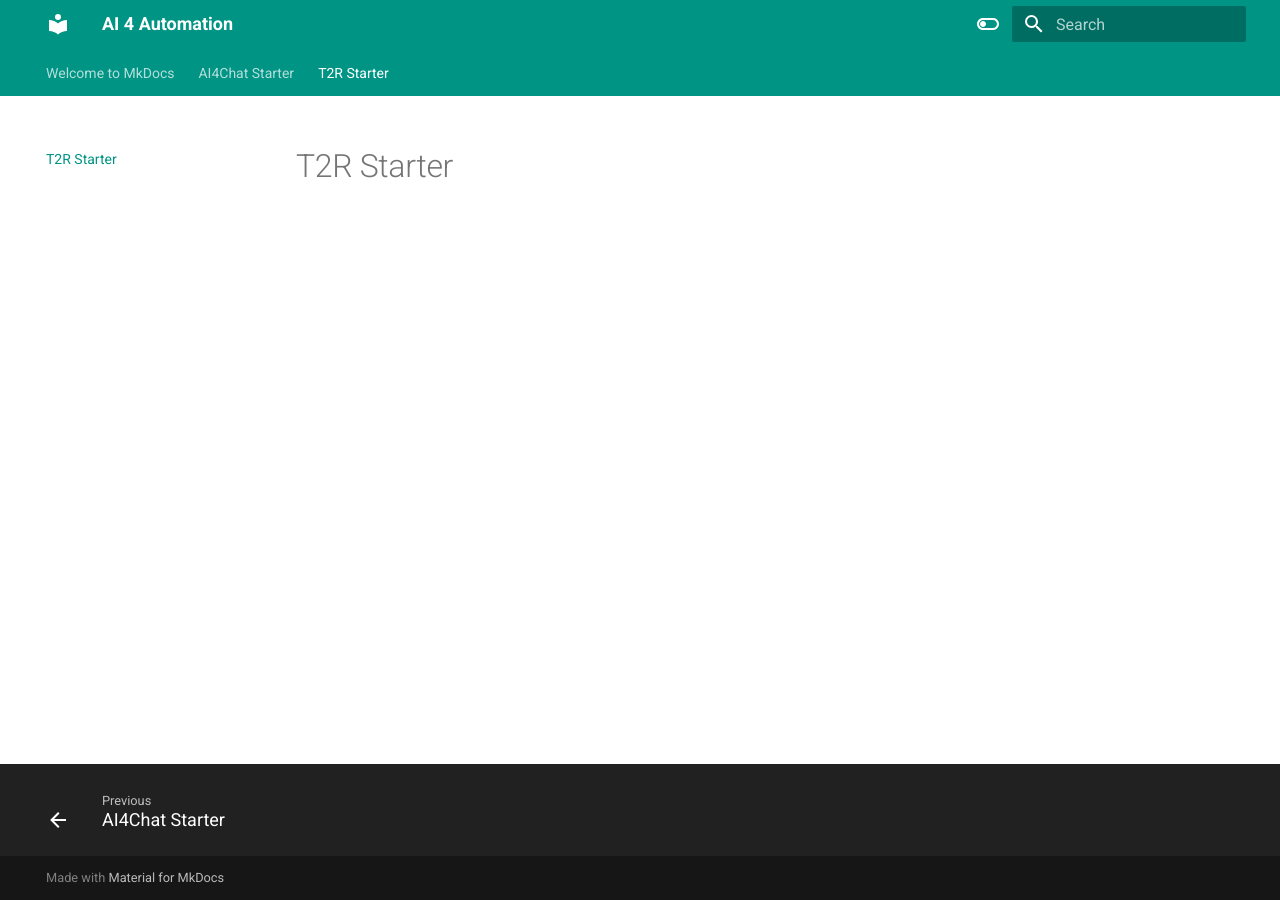
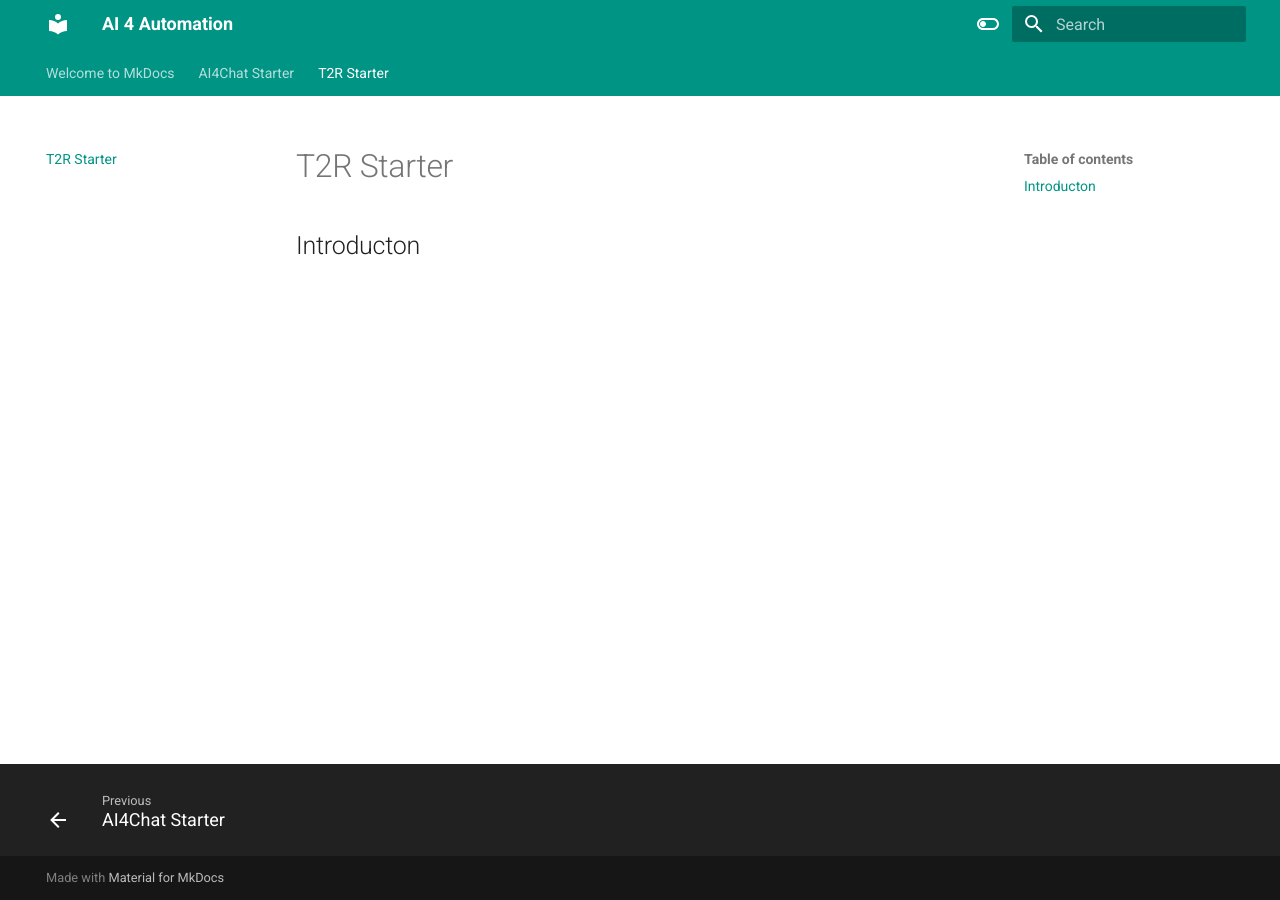
Before and after one commit to vipmaha1/mkdocs-starter, an MkDocs documentation site: the page built from docs/t2r.md, in a window 1280 px wide. Built offline with MkDocs 1.6.1 and Material for MkDocs 9.7.7, drawn with Linux system fonts in a browser that asks for light colours.

Commit message:
I added introduction to the t2r page

```diff
--- a/docs/t2r.md
+++ b/docs/t2r.md
@@ -1 +1,3 @@
 # T2R Starter
+
+## Introducton
```
